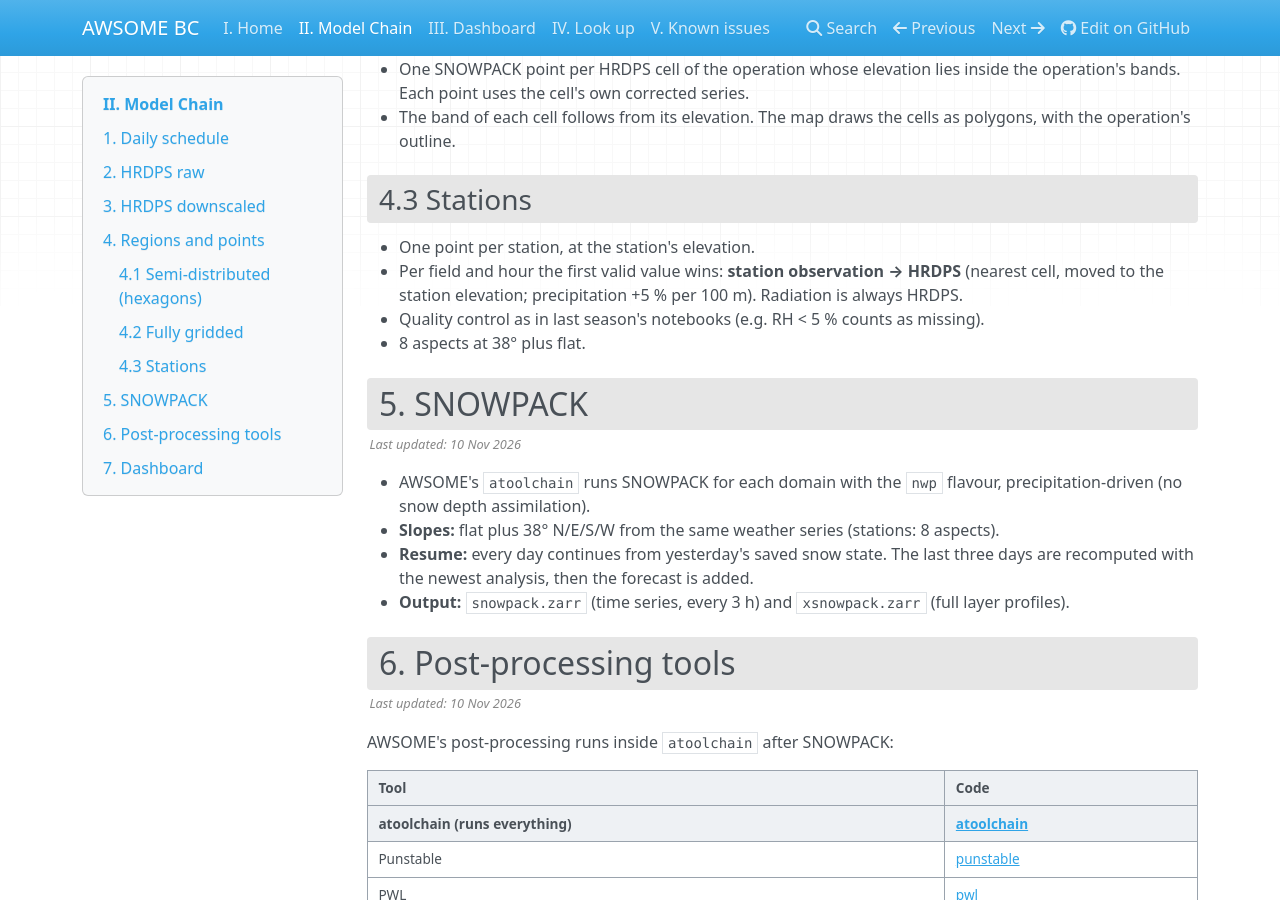
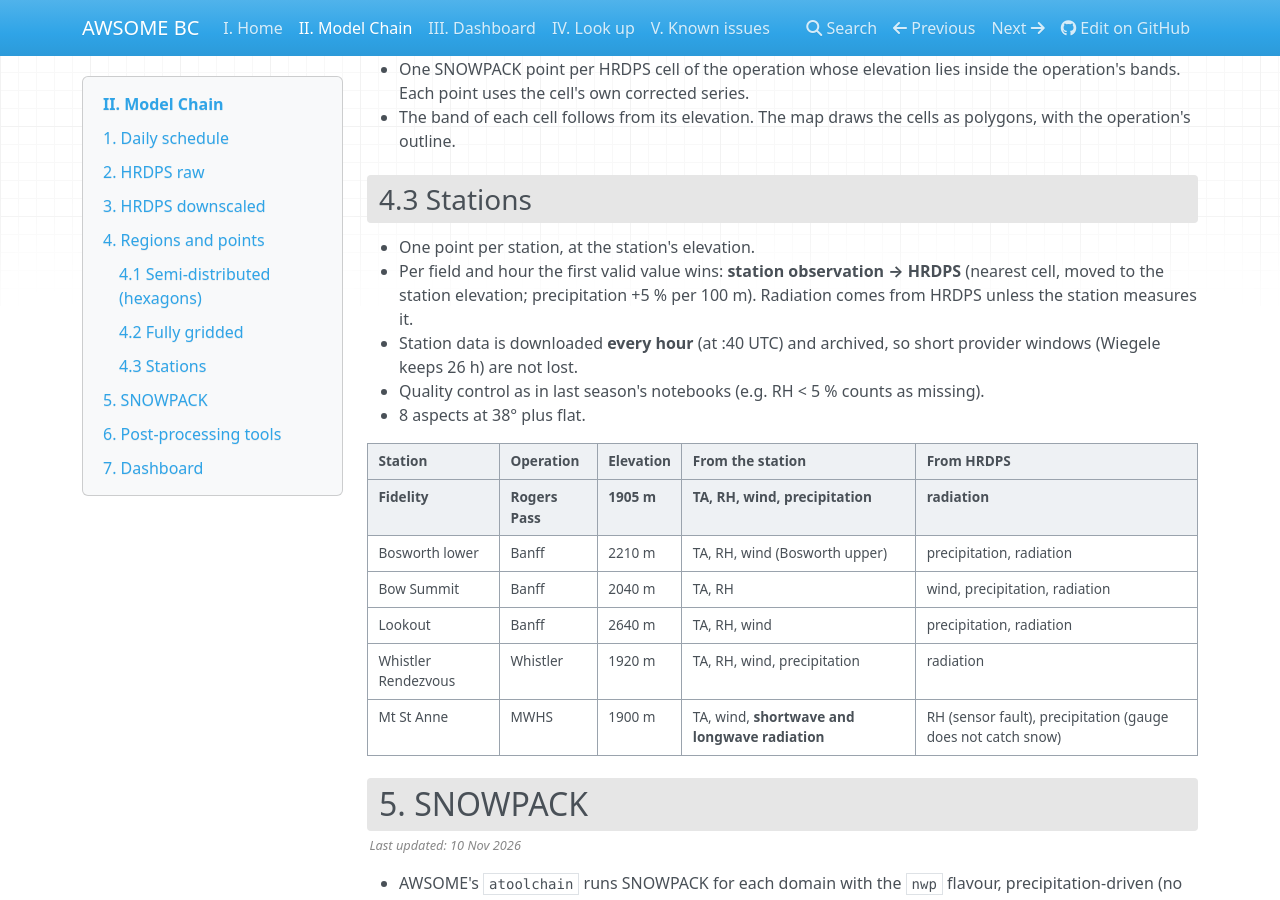
Before and after one commit to MachtlP/AWSOME_BC_Docs, an MkDocs documentation site: the page built from docs/model-chain.md, in a window 1280 px wide and 900 px high, scrolled down 3442 px. Built offline with MkDocs 1.6.1, drawn with Linux system fonts in a browser that asks for light colours; nearby versions of some CDN libraries.

Commit message:
Mt St Anne station, station radiation and hourly station archive
Co-Authored-By: Claude Opus 5.5 <noreply@anthropic.com>

```diff
--- a/docs/model-chain.md
+++ b/docs/model-chain.md
@@ -110,9 +110,20 @@ Side products for the dashboard, not used by SNOWPACK:
 
 - One point per station, at the station's elevation.
 - Per field and hour the first valid value wins: **station observation → HRDPS** (nearest cell, moved to the station
-  elevation; precipitation +5 % per 100 m). Radiation is always HRDPS.
+  elevation; precipitation +5 % per 100 m). Radiation comes from HRDPS unless the station measures it.
+- Station data is downloaded **every hour** (at :40 UTC) and archived, so short provider windows (Wiegele keeps
+  26 h) are not lost.
 - Quality control as in last season's notebooks (e.g. RH < 5 % counts as missing).
 - 8 aspects at 38° plus flat.
+
+| Station | Operation | Elevation | From the station | From HRDPS |
+|---|---|---|---|---|
+| Fidelity | Rogers Pass | 1905 m | TA, RH, wind, precipitation | radiation |
+| Bosworth lower | Banff | 2210 m | TA, RH, wind (Bosworth upper) | precipitation, radiation |
+| Bow Summit | Banff | 2040 m | TA, RH | wind, precipitation, radiation |
+| Lookout | Banff | 2640 m | TA, RH, wind | precipitation, radiation |
+| Whistler Rendezvous | Whistler | 1920 m | TA, RH, wind, precipitation | radiation |
+| Mt St Anne | MWHS | 1900 m | TA, wind, **shortwave and longwave radiation** | RH (sensor fault), precipitation (gauge does not catch snow) |
 
 ## 5. SNOWPACK
 
```
Also changed, not shown: docs/index.md (+1 -1 lines), docs/known-issues.md (+5 -4 lines).
